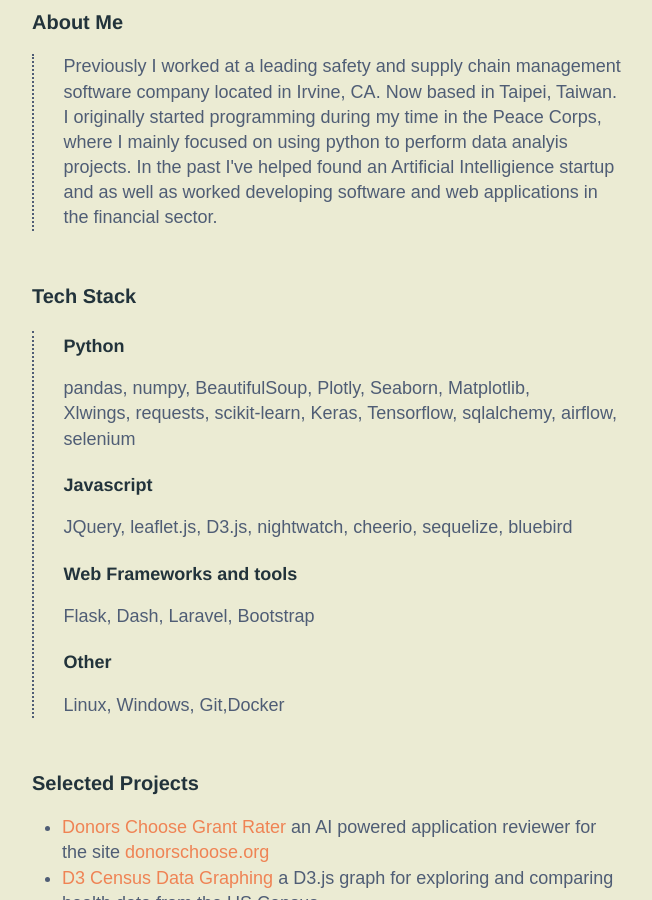
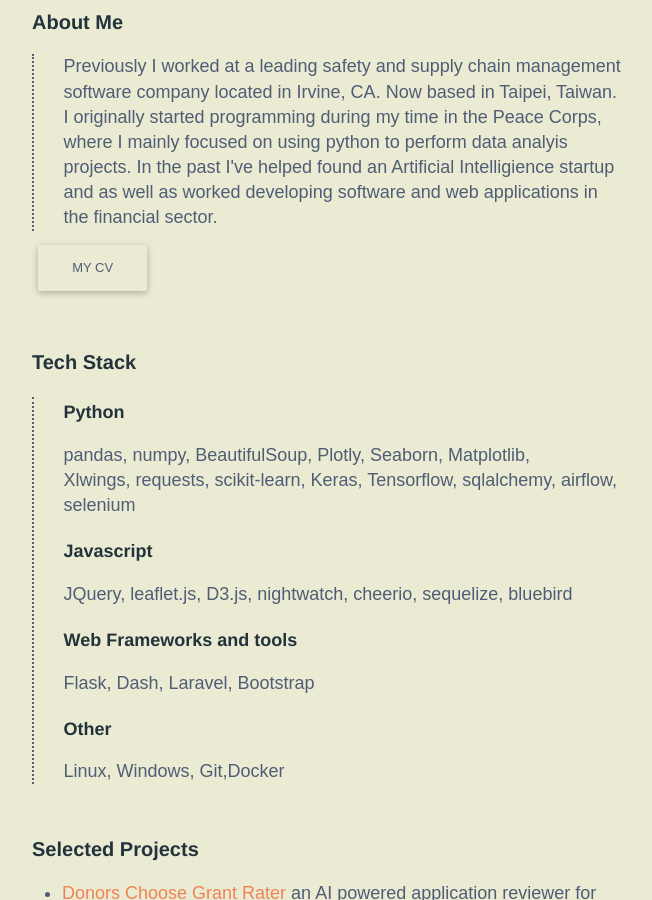
Before and after one commit to coreyclip/coreyclip.github.io, a Jekyll site: the page about.html, which Jekyll copies as it is, in a window 1280 px wide and 900 px high, scrolled down 399 px. Shown: the whole window, without its empty margins (158-810 px from the left). Built offline with Jekyll 4.4.1, drawn with Linux system fonts in a browser that asks for light colours; nearby versions of some CDN libraries.

Commit message:
add link to cv

```diff
--- a/about.html
+++ b/about.html
@@ -77,6 +77,7 @@
 I originally started programming during my time in the Peace Corps, where I mainly focused on using python to perform data analyis projects.
 In the past I've helped found an Artificial Intelligience startup and as well as worked developing software and web applications in the financial sector.
                         </p>
+                        <a class='btn' href="/Corey.Clippinger.Resume.pdf">My CV</a>
                         <h3 class='about-header mt-5'>Tech Stack</h3>
                         <div class='section'>
                             <h4>Python</h4>
```
